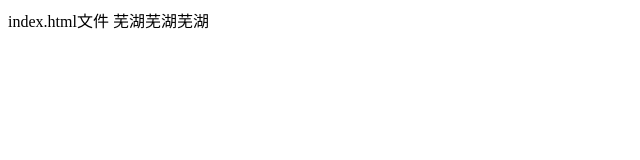
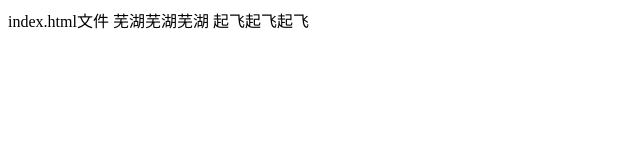
Before and after one commit to january-y/git-demo, a plain HTML site: page index.html in a window 1280 px wide. Shown: the whole page, without its empty margins (0-640 px from the left). Drawn offline with Linux system fonts and the light colour scheme.

Commit message:
程序员b第一次提交

```diff
--- a/index.html
+++ b/index.html
@@ -9,5 +9,6 @@
 <body>
     index.html文件
     芜湖芜湖芜湖
+    起飞起飞起飞
 </body>
 </html>
```
